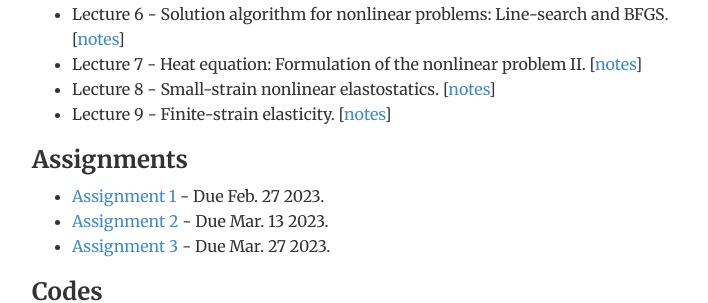
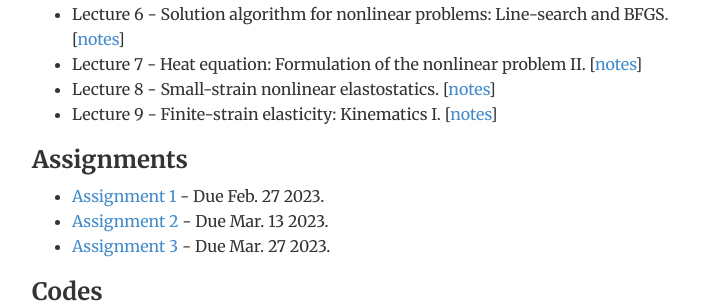
Before and after one commit to ju-liu/ju-liu.github.io, a Jekyll site: the page built from teaching/FEM-2023-Spring/index.html, in a window 1280 px wide. Shown: the part 1002-1305 px from the top of the page, without its empty margins (284-992 px from the left). Built offline with Jekyll 4.4.1, drawn with Linux system fonts in a browser that asks for light colours; nearby versions of some CDN libraries; library files that are not in the unit come from our copies.

Commit message:
Update index.html

```diff
--- a/teaching/FEM-2023-Spring/index.html
+++ b/teaching/FEM-2023-Spring/index.html
@@ -44,7 +44,7 @@ description: Research of Dr. Ju Liu
   <li>Lecture 6 - Solution algorithm for nonlinear problems: Line-search and BFGS. [<a href="notes/Lecture-06.pdf">notes</a>]</li>
   <li>Lecture 7 - Heat equation: Formulation of the nonlinear problem II. [<a href="notes/Lecture-07.pdf">notes</a>]</li>
   <li>Lecture 8 - Small-strain nonlinear elastostatics. [<a href="notes/Lecture-08.pdf">notes</a>]</li>
-  <li>Lecture 9 - Finite-strain elasticity. [<a href="notes/Lecture-09.pdf">notes</a>]</li>
+  <li>Lecture 9 - Finite-strain elasticity: Kinematics I. [<a href="notes/Lecture-09.pdf">notes</a>]</li>
 </ul>
 
 <h3>Assignments</h3>
```
